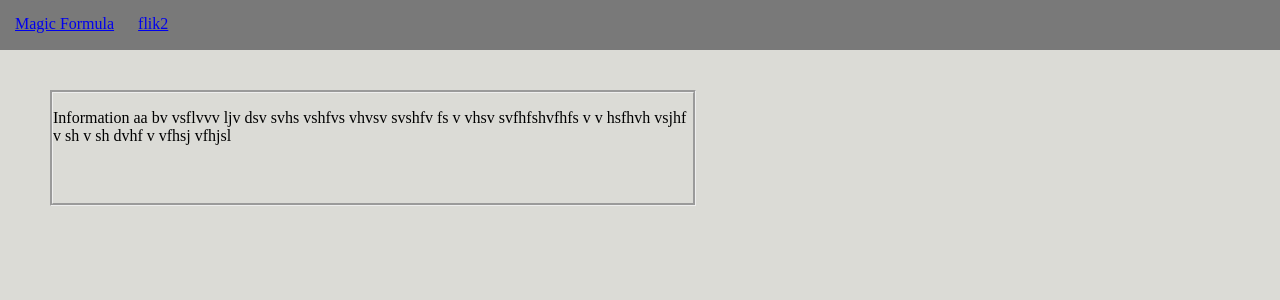
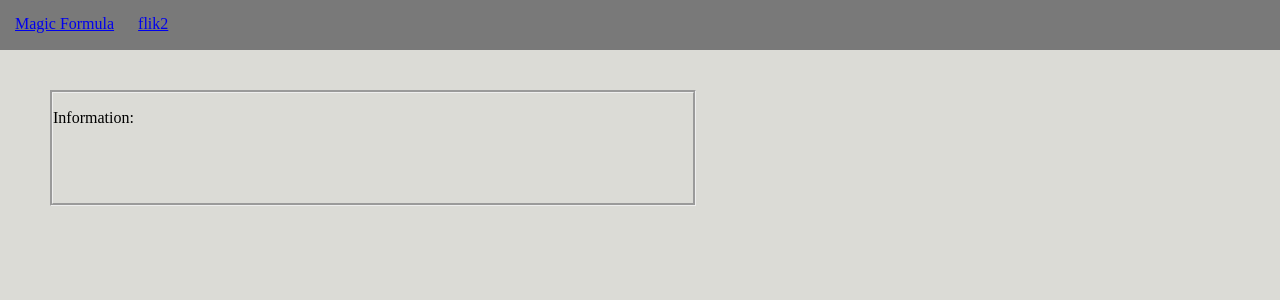
Before and after one commit to Gusstr/Gy-hemsida, a Flask app: page /info in a window 1280 px wide. Shown: the top 300 px of the page. Run offline with Flask 2, Linux system fonts and the light colour scheme.

Commit message:
tog bort t

```diff
--- a/templates/front2.html
+++ b/templates/front2.html
@@ -44,7 +44,7 @@
 
 </div>
 <div class="information">
-    <p>Information aa bv vsflvvv ljv dsv svhs vshfvs vhvsv svshfv fs v vhsv svfhfshvfhfs v v hsfhvh vsjhf v  sh v sh dvhf v vfhsj vfhjsl</p>
+    <p>Information:</p>
 
 </div>
 
```
